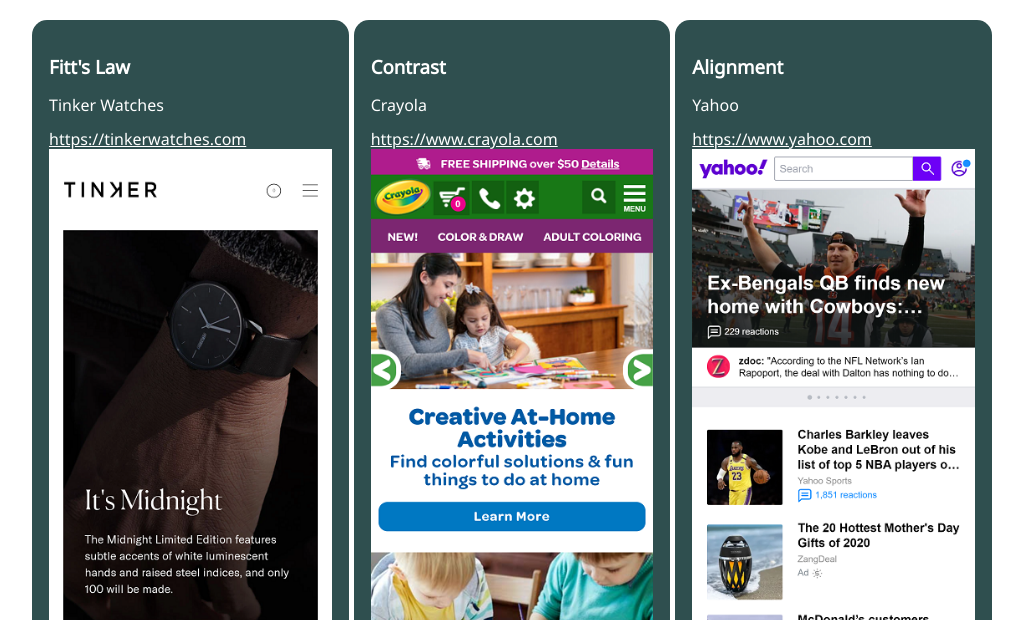
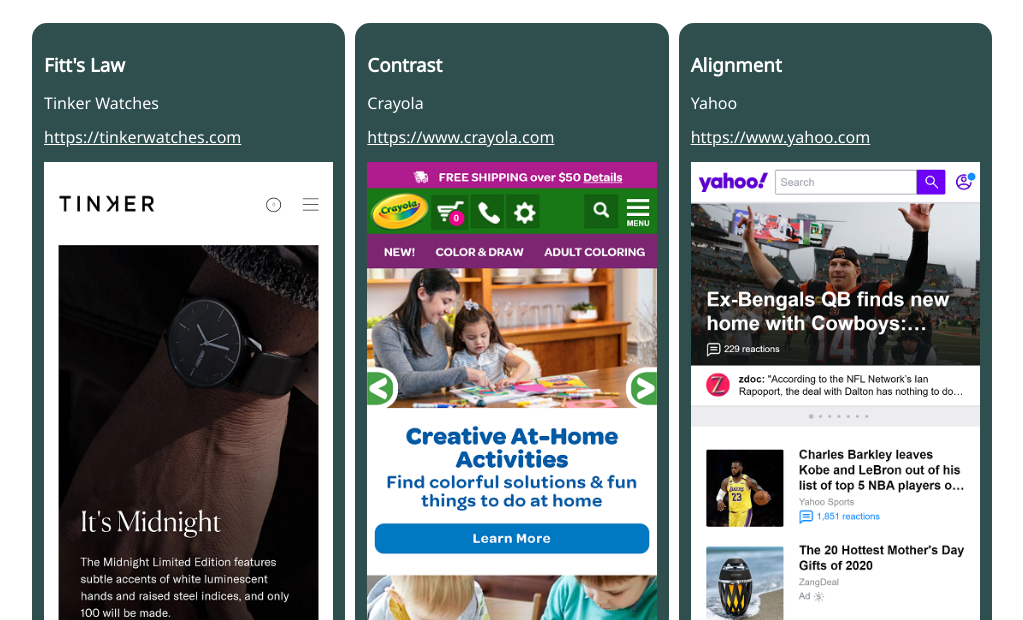
Before and after one commit to byui-jpetersen/byui-jpetersen.github.io, a plain HTML site: page lesson-02/design-principles.html in a window 1280 px wide. Shown: the part 180-800 px from the top of the page, without its empty margins (128-1151 px from the left). Drawn offline with Linux system fonts and the light colour scheme.

Commit message:
changes to layout

```diff
--- a/lesson-02/css/small.css
+++ b/lesson-02/css/small.css
@@ -8,7 +8,7 @@
 }
 .gridarea {
   display: grid;
-  grid-gap: 7px;
+  grid-gap: 10px;
   max-width: 960px;
   grid-template-columns: 1fr;
   grid-template-areas:
@@ -21,6 +21,7 @@
   color: white;
   border-radius: 15px;
   text-align: left;
+  padding: 12px;
 }
 
 .grid-section:last-child {
@@ -30,6 +31,7 @@
 .grid-image {
   height: auto;
   width: 100%;
+  margin-top:15px;
 }
 
 header,
@@ -60,11 +62,8 @@
 main {
   display: grid;
   grid-template-columns: 1fr;
-  grid-gap: 5px;
+  grid-gap: 10px;
   grid-area: main;
-}
-section {
-  padding: 17px;
 }
 
 footer {
```
